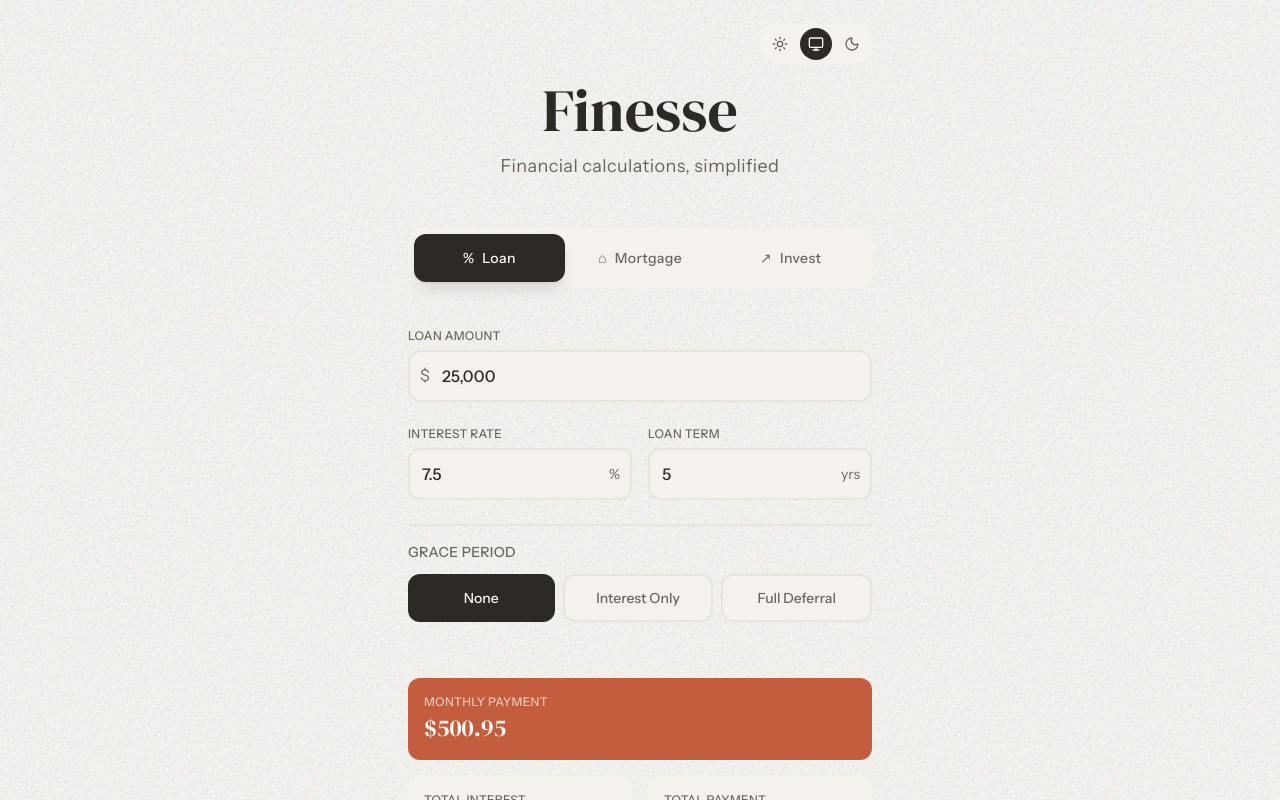
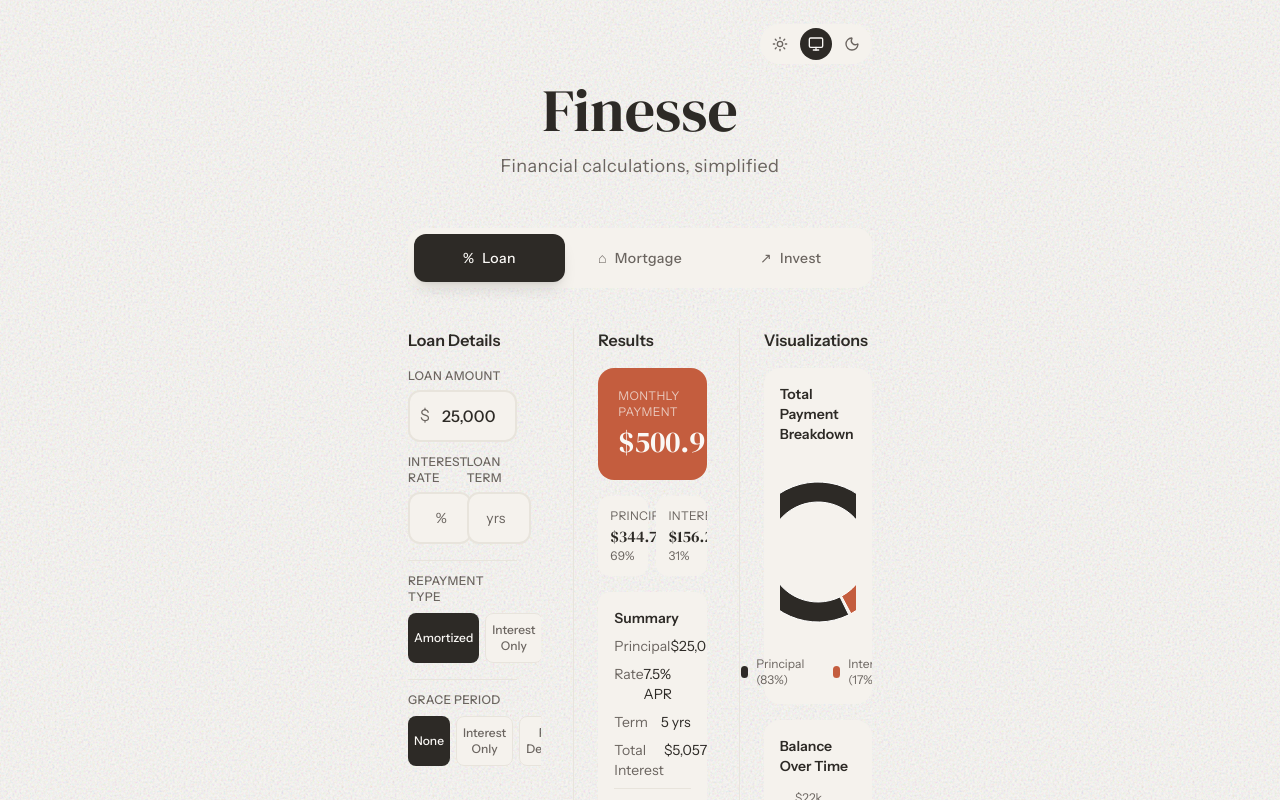
Before and after one commit to nedanwr/finesse, a React (Vite) app: page / in a window 1280 px wide. Shown: the top 800 px of the page. Built offline with nearby package versions, Linux system fonts and the light colour scheme.

Commit message:
feat: enhance `LoanCalculator` component with support for balloon and bullet loan types, improved repayment type selection, and detailed visualizations including amortization schedule and payment breakdown

```diff
--- a/src/components/calculators/loan-calculator.tsx
+++ b/src/components/calculators/loan-calculator.tsx
@@ -1,13 +1,23 @@
 import { useState, useMemo } from "react";
 import { InputField } from "../input-field";
-import { ResultCard } from "../result-card";
 import { formatCurrency, formatCurrencyPrecise } from "../../lib/format";
-import { calculateLoanWithGracePeriod, type GracePeriodType } from "../../lib/calculations";
+import {
+  calculateLoanWithGracePeriod,
+  calculateBalloonLoan,
+  calculateBulletLoan,
+  generateAmortizationSchedule,
+  type GracePeriodType,
+} from "../../lib/calculations";
+import { AmortizationTable } from "../amortization-table";
+import { BalanceChart, PaymentBreakdownChart } from "../charts";
+
+type RepaymentType = "standard" | "balloon" | "bullet";
 
 interface LoanInputs {
   principal: number;
   rate: number;
   years: number;
+  repaymentType: RepaymentType;
   gracePeriodMonths: number;
   gracePeriodType: GracePeriodType;
 }
@@ -18,16 +28,18 @@ const graceOptions: { id: GracePeriodType; label: string }[] = [
   { id: "no_payment", label: "Full Deferral" },
 ];
 
+
 export function LoanCalculator() {
   const [inputs, setInputs] = useState<LoanInputs>({
     principal: 25000,
     rate: 7.5,
     years: 5,
+    repaymentType: "standard",
     gracePeriodMonths: 0,
     gracePeriodType: "none",
   });
 
-  const results = useMemo(
+  const standardResults = useMemo(
     () =>
       calculateLoanWithGracePeriod(
         inputs.principal,
@@ -36,21 +48,64 @@ export function LoanCalculator() {
         inputs.gracePeriodMonths,
         inputs.gracePeriodType
       ),
-    [inputs]
+    [inputs.principal, inputs.rate, inputs.years, inputs.gracePeriodMonths, inputs.gracePeriodType]
   );
 
-  const hasGracePeriod = inputs.gracePeriodType !== "none" && inputs.gracePeriodMonths > 0;
+  const balloonResults = useMemo(
+    () => calculateBalloonLoan(inputs.principal, inputs.rate, inputs.years),
+    [inputs.principal, inputs.rate, inputs.years]
+  );
+
+  const bulletResults = useMemo(
+    () => calculateBulletLoan(inputs.principal, inputs.rate, inputs.years),
+    [inputs.principal, inputs.rate, inputs.years]
+  );
+
+  const isBalloon = inputs.repaymentType === "balloon";
+  const isBullet = inputs.repaymentType === "bullet";
+  const results = isBullet ? bulletResults : isBalloon ? balloonResults : standardResults;
+  const hasGracePeriod =
+    inputs.repaymentType === "standard" &&
+    inputs.gracePeriodType !== "none" &&
+    inputs.gracePeriodMonths > 0;
+
+  // Generate amortization schedule for standard loans
+  const amortizationSchedule = useMemo(() => {
+    if (inputs.repaymentType !== "standard") return [];
+    const effectivePrincipal = hasGracePeriod ? standardResults.principalAfterGrace : inputs.principal;
+    return generateAmortizationSchedule(effectivePrincipal, inputs.rate, inputs.years);
+  }, [inputs.principal, inputs.rate, inputs.years, inputs.repaymentType, standardResults.principalAfterGrace, hasGracePeriod]);
+
+  // Calculate first month's principal vs interest split (for amortized loans)
+  const firstMonthBreakdown = useMemo(() => {
+    if (inputs.repaymentType !== "standard") return null;
+
+    const effectivePrincipal = hasGracePeriod ? standardResults.principalAfterGrace : inputs.principal;
+    const monthlyRate = inputs.rate / 100 / 12;
+    const firstMonthInterest = effectivePrincipal * monthlyRate;
+    const firstMonthPrincipal = standardResults.monthlyPayment - firstMonthInterest;
+
+    return {
+      interest: firstMonthInterest,
+      principal: firstMonthPrincipal,
+      interestPercent: (firstMonthInterest / standardResults.monthlyPayment) * 100,
+      principalPercent: (firstMonthPrincipal / standardResults.monthlyPayment) * 100,
+    };
+  }, [inputs.principal, inputs.rate, inputs.repaymentType, standardResults, hasGracePeriod]);
 
   return (
-    <div className="animate-fade-in">
-      <div className="grid gap-6 mb-10">
+    <div className="grid lg:grid-cols-2 xl:grid-cols-3 gap-6 xl:gap-8 h-full">
+      {/* Column 1: Inputs */}
+      <div className="space-y-4 lg:overflow-y-auto lg:pr-6 lg:pb-4">
+        <h2 className="text-base font-semibold text-charcoal">Loan Details</h2>
+        <div className="space-y-3">
           <InputField
             label="Loan Amount"
             value={inputs.principal}
             onChange={(principal) => setInputs((prev) => ({ ...prev, principal }))}
             prefix="$"
           />
-        <div className="grid grid-cols-2 gap-4">
+          <div className="grid grid-cols-2 gap-2">
             <InputField
               label="Interest Rate"
               value={inputs.rate}
@@ -68,12 +123,56 @@ export function LoanCalculator() {
               max={30}
             />
           </div>
+        </div>
 
-        <div className="pt-4 border-t-2 border-sand">
-          <label className="block text-sm font-medium text-slate mb-3 tracking-wide uppercase">
+        {/* Repayment Type */}
+        <div className="pt-3 border-t border-sand">
+          <label className="block text-xs font-medium text-slate mb-2 tracking-wide uppercase">
+            Repayment Type
+          </label>
+          <div className="flex gap-1.5">
+            {[
+              { id: "standard" as RepaymentType, label: "Amortized" },
+              { id: "balloon" as RepaymentType, label: "Interest Only" },
+              { id: "bullet" as RepaymentType, label: "Bullet" },
+            ].map((type) => (
+              <button
+                key={type.id}
+                onClick={() =>
+                  setInputs((prev) => ({
+                    ...prev,
+                    repaymentType: type.id,
+                    ...(type.id !== "standard" && { gracePeriodType: "none" as GracePeriodType, gracePeriodMonths: 0 }),
+                  }))
+                }
+                className={`
+                  flex-1 py-2 px-1.5 rounded-lg text-xs font-medium transition-all duration-200
+                  ${
+                    inputs.repaymentType === type.id
+                      ? "bg-charcoal text-ivory"
+                      : "bg-cream text-slate hover:text-charcoal border border-sand"
+                  }
+                `}
+              >
+                {type.label}
+              </button>
+            ))}
+          </div>
+          {isBalloon && (
+            <p className="text-xs text-slate mt-2">Interest only, principal at maturity.</p>
+          )}
+          {isBullet && (
+            <p className="text-xs text-slate mt-2">Everything due at maturity.</p>
+          )}
+        </div>
+
+        {/* Grace Period - only for standard loans */}
+        {inputs.repaymentType === "standard" && (
+          <div className="pt-3 border-t border-sand">
+            <label className="block text-xs font-medium text-slate mb-2 tracking-wide uppercase">
               Grace Period
             </label>
-          <div className="flex gap-2 mb-4">
+            <div className="flex gap-1.5 mb-2">
               {graceOptions.map((option) => (
                 <button
                   key={option.id}
@@ -85,11 +184,11 @@ export function LoanCalculator() {
                     }))
                   }
                   className={`
-                  flex-1 py-3 px-3 rounded-xl text-sm font-medium transition-all duration-200
+                    flex-1 py-2 px-1.5 rounded-lg text-xs font-medium transition-all duration-200
                     ${
                       inputs.gracePeriodType === option.id
                         ? "bg-charcoal text-ivory"
-                      : "bg-cream text-slate hover:text-charcoal border-2 border-sand"
+                        : "bg-cream text-slate hover:text-charcoal border border-sand"
                     }
                   `}
                 >
@@ -101,7 +200,7 @@ export function LoanCalculator() {
             {inputs.gracePeriodType !== "none" && (
               <div className="animate-fade-in">
                 <InputField
-                label="Grace Period Length"
+                  label="Grace Period"
                   value={inputs.gracePeriodMonths}
                   onChange={(gracePeriodMonths) =>
                     setInputs((prev) => ({ ...prev, gracePeriodMonths }))
@@ -110,55 +209,149 @@ export function LoanCalculator() {
                   min={1}
                   max={24}
                 />
-              <p className="text-sm text-slate mt-2">
-                {inputs.gracePeriodType === "interest_only"
-                  ? "You'll pay interest only during this period. Principal payments begin after."
-                  : "No payments during this period. Unpaid interest will be added to your loan balance."}
+              </div>
+            )}
+          </div>
+        )}
+      </div>
+
+      {/* Column 2: Results */}
+      <div className="lg:border-l lg:border-sand lg:pl-6 lg:overflow-y-auto lg:pb-4">
+        <h2 className="text-base font-semibold text-charcoal mb-4">Results</h2>
+
+        {/* Primary Result Card */}
+        {isBullet ? (
+          <div className="bg-terracotta rounded-2xl p-5 mb-4">
+            <p className="text-xs text-ivory/70 uppercase tracking-wide mb-1">Payment at Maturity</p>
+            <p className="text-3xl font-serif text-ivory">
+              {formatCurrency(bulletResults.finalPayment)}
             </p>
+            <p className="text-xs text-ivory/60 mt-1">
+              After {inputs.years} years
+            </p>
+          </div>
+        ) : (
+          <div className="bg-terracotta rounded-2xl p-5 mb-4">
+            <p className="text-xs text-ivory/70 uppercase tracking-wide mb-1">
+              {isBalloon ? "Monthly Interest" : "Monthly Payment"}
+            </p>
+            <p className="text-3xl font-serif text-ivory">
+              {formatCurrencyPrecise(results.monthlyPayment)}
+            </p>
+            {hasGracePeriod && (
+              <p className="text-xs text-ivory/60 mt-1">After {inputs.gracePeriodMonths}mo grace</p>
+            )}
+          </div>
+        )}
+
+        {/* P&I Breakdown - for amortized loans */}
+        {firstMonthBreakdown && inputs.repaymentType === "standard" && (
+          <div className="grid grid-cols-2 gap-2 mb-4">
+            <div className="bg-cream rounded-xl p-3">
+              <p className="text-xs text-slate uppercase tracking-wide">Principal</p>
+              <p className="text-base font-serif text-charcoal">
+                {formatCurrencyPrecise(firstMonthBreakdown.principal)}
+              </p>
+              <p className="text-xs text-slate">{firstMonthBreakdown.principalPercent.toFixed(0)}%</p>
+            </div>
+            <div className="bg-cream rounded-xl p-3">
+              <p className="text-xs text-slate uppercase tracking-wide">Interest</p>
+              <p className="text-base font-serif text-charcoal">
+                {formatCurrencyPrecise(firstMonthBreakdown.interest)}
+              </p>
+              <p className="text-xs text-slate">{firstMonthBreakdown.interestPercent.toFixed(0)}%</p>
+            </div>
+          </div>
+        )}
+
+        {/* Balloon/Bullet specific cards */}
+        {isBalloon && (
+          <div className="bg-cream rounded-xl p-4 mb-4">
+            <p className="text-xs text-slate uppercase tracking-wide">Principal at Maturity</p>
+            <p className="text-xl font-serif text-charcoal">{formatCurrency(balloonResults.balloonPayment)}</p>
+          </div>
+        )}
+
+        {isBullet && (
+          <div className="bg-cream rounded-xl p-4 mb-4">
+            <p className="text-xs text-slate uppercase tracking-wide">Compounded Interest</p>
+            <p className="text-xl font-serif text-charcoal">{formatCurrency(bulletResults.totalInterest)}</p>
+          </div>
+        )}
+
+        {/* Grace Period Info */}
+        {hasGracePeriod && inputs.gracePeriodType === "interest_only" && (
+          <div className="bg-cream rounded-xl p-4 mb-4">
+            <p className="text-xs text-slate uppercase tracking-wide">During Grace</p>
+            <p className="text-xl font-serif text-charcoal">{formatCurrencyPrecise(standardResults.gracePayment)}/mo</p>
+          </div>
+        )}
+
+        {hasGracePeriod && inputs.gracePeriodType === "no_payment" && (
+          <div className="bg-cream rounded-xl p-4 mb-4">
+            <p className="text-xs text-slate uppercase tracking-wide">Balance After Grace</p>
+            <p className="text-xl font-serif text-charcoal">{formatCurrency(standardResults.principalAfterGrace)}</p>
+            <p className="text-xs text-slate">+{formatCurrency(standardResults.graceInterest)} interest</p>
+          </div>
+        )}
+
+        {/* Loan Summary */}
+        <div className="bg-cream rounded-xl p-4">
+          <h3 className="text-sm font-semibold text-charcoal mb-2">Summary</h3>
+          <div className="space-y-2 text-sm">
+            <div className="flex justify-between">
+              <span className="text-slate">Principal</span>
+              <span className="text-charcoal">{formatCurrency(inputs.principal)}</span>
+            </div>
+            <div className="flex justify-between">
+              <span className="text-slate">Rate</span>
+              <span className="text-charcoal">{inputs.rate}% APR</span>
+            </div>
+            <div className="flex justify-between">
+              <span className="text-slate">Term</span>
+              <span className="text-charcoal">{inputs.years} yrs</span>
+            </div>
+            <div className="flex justify-between">
+              <span className="text-slate">Total Interest</span>
+              <span className="text-charcoal">{formatCurrency(results.totalInterest)}</span>
+            </div>
+            <div className="flex justify-between pt-2 border-t border-sand">
+              <span className="font-semibold text-charcoal">Total Paid</span>
+              <span className="font-semibold text-charcoal">{formatCurrency(results.totalPayment)}</span>
+            </div>
+          </div>
+        </div>
+      </div>
+
+      {/* Column 3: Visualizations */}
+      <div className="xl:border-l xl:border-sand xl:pl-6 lg:col-span-2 xl:col-span-1 lg:overflow-y-auto lg:pb-4">
+        <h2 className="text-base font-semibold text-charcoal mb-4">Visualizations</h2>
+
+        {inputs.repaymentType === "standard" && amortizationSchedule.length > 0 ? (
+          <div className="space-y-4">
+            <PaymentBreakdownChart
+              principal={inputs.principal}
+              interest={results.totalInterest}
+            />
+            <BalanceChart schedule={amortizationSchedule} />
+            <AmortizationTable schedule={amortizationSchedule} />
+          </div>
+        ) : (
+          <div className="bg-cream rounded-xl p-6 text-center">
+            <p className="text-slate text-sm">
+              {isBalloon
+                ? "Interest-only loans have no amortization schedule."
+                : "Bullet loans have no payment schedule."}
+            </p>
+            <div className="mt-4">
+              <PaymentBreakdownChart
+                principal={inputs.principal}
+                interest={results.totalInterest}
+              />
+            </div>
           </div>
         )}
       </div>
     </div>
-
-      <div className="grid gap-4">
-        <ResultCard
-          label="Monthly Payment"
-          value={formatCurrencyPrecise(results.monthlyPayment)}
-          highlight
-          subtext={
-            hasGracePeriod
-              ? `After ${inputs.gracePeriodMonths}mo grace period`
-              : undefined
-          }
-        />
-
-        {hasGracePeriod && inputs.gracePeriodType === "interest_only" && (
-          <ResultCard
-            label="During Grace Period"
-            value={formatCurrencyPrecise(results.gracePayment)}
-            subtext="Interest-only payment"
-          />
-        )}
-
-        {hasGracePeriod && inputs.gracePeriodType === "no_payment" && (
-          <ResultCard
-            label="Balance After Grace"
-            value={formatCurrency(results.principalAfterGrace)}
-            subtext={`+${formatCurrency(results.graceInterest)} capitalized interest`}
-          />
-        )}
-
-        <div className="grid grid-cols-2 gap-4">
-          <ResultCard
-            label="Total Interest"
-            value={formatCurrency(results.totalInterest)}
-          />
-          <ResultCard
-            label="Total Payment"
-            value={formatCurrency(results.totalPayment)}
-          />
-        </div>
-      </div>
-    </div>
   );
 }
```
Lines whose indentation alone changed are shown as unchanged.
